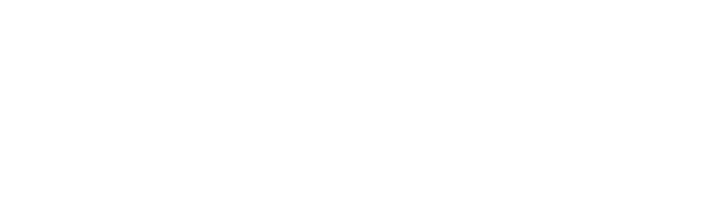
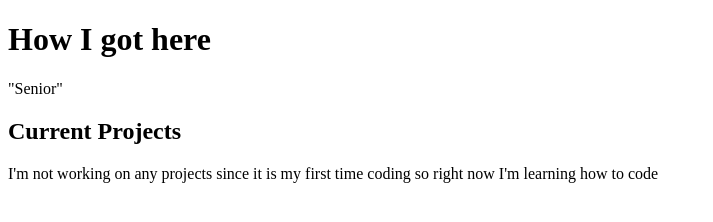
Before and after one commit to Bigal65/bigal65.github.io, a plain HTML site: page index.html in a window 1280 px wide. Shown: the whole page, without its empty margins (0-713 px from the left). Drawn offline with Linux system fonts and the light colour scheme.

Commit message:
Update index.html

```diff
--- a/index.html
+++ b/index.html
@@ -2,13 +2,12 @@
 
   <html>
     <head>
-    <title>One of the Members for Byte/title>
+     <title>Anuj Pawar, Byte Club Member; Freshman</title>
     </head>
-   <body>
-     <h1> How I got Here</h1>
-      <p>"Senior"</p>
-      <h2> Current Project/Activite</h2>
-      <p>Learning Code</p>
-   </body>
-    <h1></h1>
-  </html>
+    <body>
+      <h1> How I got here </h1>
+        <p>"Senior"<br/>
+      <h2>Current Projects</h2>
+      <p>I'm not working on any projects since it is my first time coding so right now I'm learning how to code</p>
+      </body>
+      </html>
```
